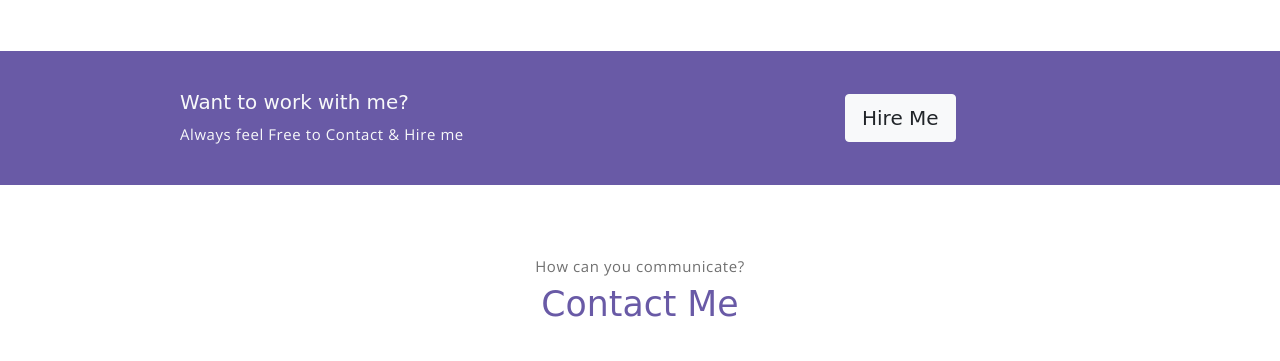
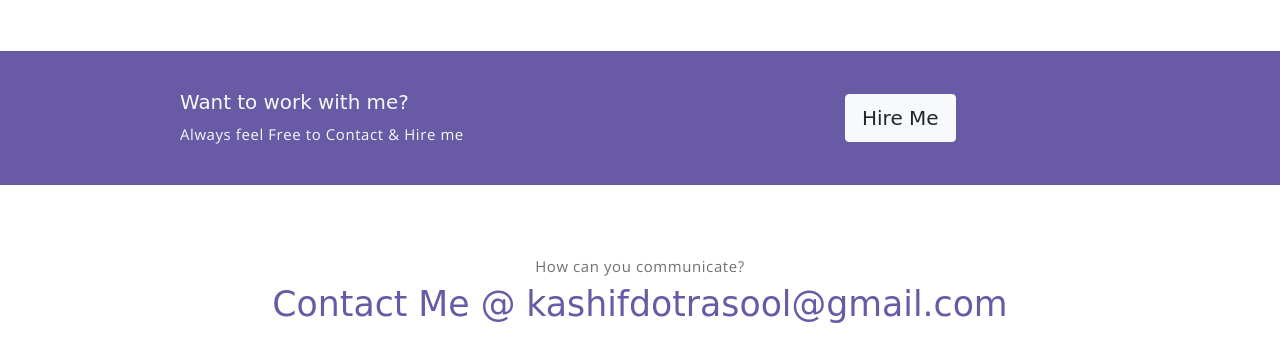
Before and after one commit to kashifrasool/AnalystKashif.github.io, a plain HTML site: page index.html in a window 1280 px wide. Shown: the part 2231-2592 px from the top of the page. Drawn offline with nearby package versions, Linux system fonts and the light colour scheme; a web font is replaced by a local one.

Commit message:
Email added in contact
Email added.

```diff
--- a/index.html
+++ b/index.html
@@ -362,7 +362,7 @@
     <section class="section" id="contact">
         <div class="container text-center">
             <p class="section-subtitle">How can you communicate?</p>
-            <h6 class="section-title mb-5"> Contact Me</h6>
+            <h6 class="section-title mb-5"> Contact Me @ kashifdotrasool@gmail.com</h6>
 
 
 
```
